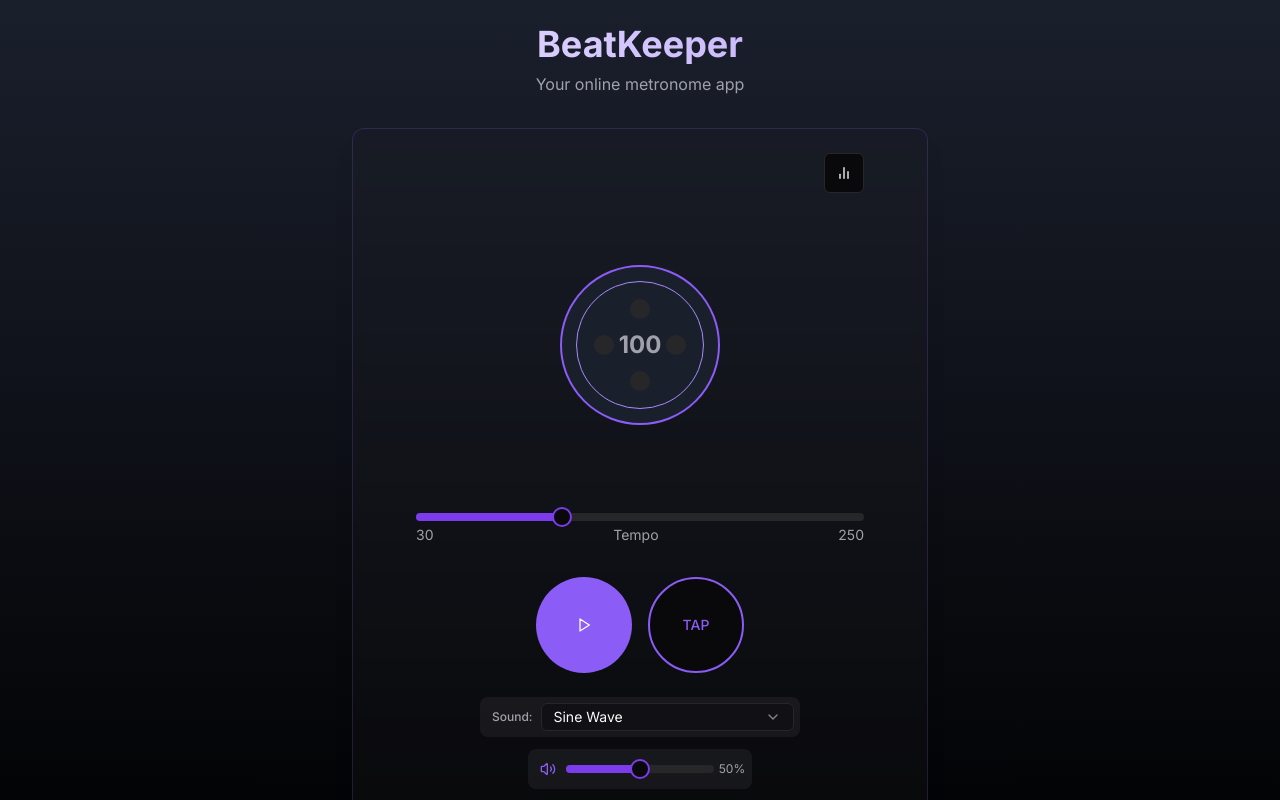
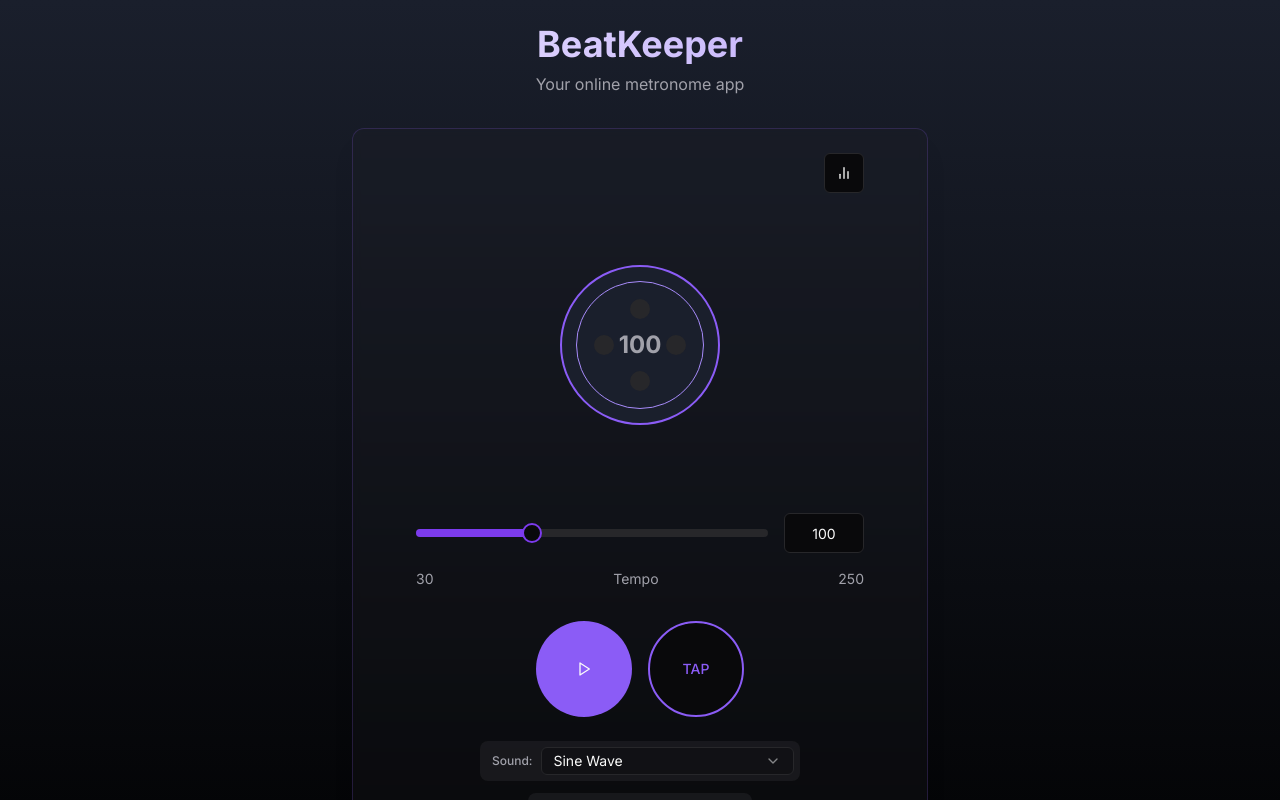
Before and after one commit to ivmos/beatkeeper-harmony-tuner, a React (Vite) app: page / in a window 1280 px wide. Shown: the top 800 px of the page. Built offline with nearby package versions, Linux system fonts and the light colour scheme.

Commit message:
feat: Allow BPM input via keyboard
Allow the user to input the BPM directly using the keyboard.

```diff
--- a/src/components/MetronomeControl.tsx
+++ b/src/components/MetronomeControl.tsx
@@ -2,7 +2,8 @@
 import React, { useState, useRef, useEffect } from 'react';
 import { Button } from "@/components/ui/button";
 import { Slider } from "@/components/ui/slider";
-import { Play, Pause, Volume2, VolumeX } from "lucide-react";
+import { Input } from "@/components/ui/input";
+import { Play, Pause } from "lucide-react";
 import { useToast } from "@/hooks/use-toast";
 import MetronomePendulum from './MetronomePendulum';
 import TapTempo from './TapTempo';
@@ -13,6 +14,7 @@ import { startSession, endCurrentSession } from '@/utils/statsUtils';
 
 const MetronomeControl: React.FC = () => {
   const [bpm, setBpm] = useState(100);
+  const [bpmInput, setBpmInput] = useState("100"); // New state for input field
   const [isPlaying, setIsPlaying] = useState(false);
   const [currentBeat, setCurrentBeat] = useState(0);
   const [volume, setVolume] = useState(0.5); // Default volume at 50%
@@ -141,10 +143,11 @@ const MetronomeControl: React.FC = () => {
     }
   };
 
-  // Handle BPM change
+  // Handle BPM change from slider
   const handleBpmChange = (value: number[]) => {
     const newBpm = value[0];
     setBpm(newBpm);
+    setBpmInput(newBpm.toString()); // Update input field when slider changes
 
     // If playing, restart to apply new tempo
     if (isPlaying) {
@@ -153,9 +156,12 @@ const MetronomeControl: React.FC = () => {
     }
   };
 
-  // Handle direct BPM input
-  const handleBpmInput = (e: React.ChangeEvent<HTMLInputElement>) => {
-    const newBpm = parseInt(e.target.value);
+  // Handle direct BPM input from keyboard
+  const handleBpmInputChange = (e: React.ChangeEvent<HTMLInputElement>) => {
+    const inputValue = e.target.value;
+    setBpmInput(inputValue); // Always update input field
+
+    const newBpm = parseInt(inputValue);
     if (!isNaN(newBpm) && newBpm >= 30 && newBpm <= 250) {
       setBpm(newBpm);
 
@@ -163,6 +169,42 @@ const MetronomeControl: React.FC = () => {
       if (isPlaying) {
         stopMetronome();
         startMetronome();
+      }
+    }
+  };
+
+  // Handle blur event for the input field
+  const handleBpmInputBlur = () => {
+    // Revert to valid BPM if input is invalid
+    if (bpmInput === '' || isNaN(parseInt(bpmInput)) || parseInt(bpmInput) < 30 || parseInt(bpmInput) > 250) {
+      setBpmInput(bpm.toString());
+      toast({
+        title: "Invalid BPM",
+        description: "BPM must be between 30 and 250",
+        variant: "destructive",
+      });
+    }
+  };
+
+  // Handle key press for the input field
+  const handleBpmInputKeyPress = (e: React.KeyboardEvent<HTMLInputElement>) => {
+    if (e.key === 'Enter') {
+      const newBpm = parseInt(bpmInput);
+      if (!isNaN(newBpm) && newBpm >= 30 && newBpm <= 250) {
+        setBpm(newBpm);
+
+        // If playing, restart to apply new tempo
+        if (isPlaying) {
+          stopMetronome();
+          startMetronome();
+        }
+      } else {
+        setBpmInput(bpm.toString());
+        toast({
+          title: "Invalid BPM",
+          description: "BPM must be between 30 and 250",
+          variant: "destructive",
+        });
       }
     }
   };
@@ -183,6 +225,7 @@ const MetronomeControl: React.FC = () => {
   // Update BPM from tap tempo component
   const updateBpmFromTap = (newBpm: number) => {
     setBpm(newBpm);
+    setBpmInput(newBpm.toString()); // Update input field when tap tempo changes
     toast({
       title: "Tempo Updated",
       description: `BPM set to ${newBpm}`,
@@ -221,14 +264,25 @@ const MetronomeControl: React.FC = () => {
       </div>
 
       <div className="w-full mb-8">
+        <div className="flex items-center gap-4 mb-4">
           <Slider
             value={[bpm]}
             min={30}
             max={250}
             step={1}
             onValueChange={handleBpmChange}
-          className="w-full"
+            className="flex-1"
           />
+          <Input
+            type="text"
+            value={bpmInput}
+            onChange={handleBpmInputChange}
+            onBlur={handleBpmInputBlur}
+            onKeyDown={handleBpmInputKeyPress}
+            className="w-20 text-center"
+            aria-label="BPM value"
+          />
+        </div>
         <div className="flex justify-between text-sm text-muted-foreground mt-1">
           <span>30</span>
           <span>Tempo</span>
```
Lines whose indentation alone changed are shown as unchanged.
